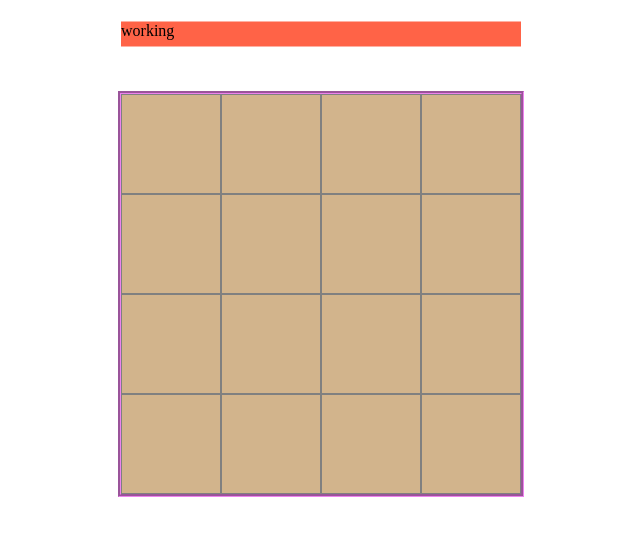
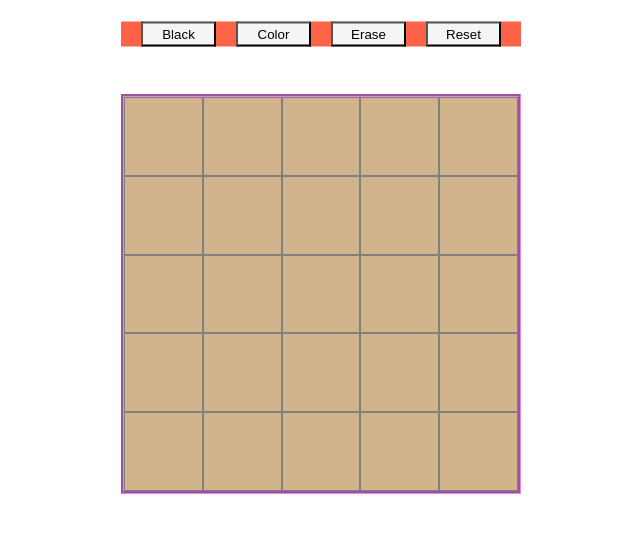
Before and after one commit to lptalty/etch-a-sketch, a plain HTML site: page index.html in a window 1280 px wide. Shown: the part 106-642 px from the top of the page, without its empty margins (319-959 px from the left). Drawn offline with Linux system fonts and the light colour scheme.

Commit message:
Added all of the buttons using JS only. The challenge is to not write anything in HTML, but instead to create all of the elements through the DOM. I think that the JS needs to be cleaned up, though. I don't like the way all of the variables are spread out. It seems sloppy; however, the order that you append elements matters and I'm most concerned that the functionality works at this point. The next step is to allow the user to change the color of the box divs using hover. I will start with black only and then work my way through the other buttons.

```diff
--- a/app.js
+++ b/app.js
@@ -7,13 +7,48 @@ header.innerText = 'Etch-a-Sketch'
 body.append(header)
 
 const buttonContainer = document.createElement("div")
-buttonContainer.setAttribute("id", "buttonContainer")
-buttonContainer.innerText = 'working'
+buttonContainer.setAttribute("class", "buttonContainer")
 body.append(buttonContainer)
 //make the four buttons that will fit inside buttonContainer
 //then each button has to have its own div or is it span? That will determine the action of the program
 
+const blackBtn = document.createElement("button")
+blackBtn.setAttribute("id", "blackBtn")
+blackBtn.innerText = 'Black'
+buttonContainer.append(blackBtn)
 
+const colorBtn = document.createElement("button")
+colorBtn.setAttribute("id", "colorBtn")
+colorBtn.innerText = 'Color'
+buttonContainer.append(colorBtn)
+
+const eraseBtn = document.createElement("button")
+eraseBtn.setAttribute("id", "eraseBtn")
+eraseBtn.innerText = 'Erase'
+buttonContainer.append(eraseBtn)
+
+const resetBtn = document.createElement("button")
+resetBtn.setAttribute("id", "resetBtn")
+resetBtn.innerText = 'Reset'
+buttonContainer.append(resetBtn)
+
+// const colorBtn = document.createElement("button")
+// blackBtn.setAttribute("id", "colorBtn")
+
+// const eraseBtn = document.createElement("button")
+// blackBtn.setAttribute("id", "eraseBtn")
+
+// const resetBtn = document.createElement("button")
+// blackBtn.setAttribute("id", "resetBtn")
+
+
+// buttonContainer.append(blackBtn)
+// buttonContainer.append(colorBtn)
+// buttonContainer.append(eraseBtn)
+// buttonContainer.append(resetBtn)
+
+//i think that this doesn't work because there is no btn black id within my html
+//const blackBtn = buttonContainer.querySelector('#btn-black')
 
 
 //having these commented out for until the the header and buttons are made
@@ -55,4 +90,4 @@ for(x = 0; x < num; x++){
 }
 
 //gridSize(userInput)
-gridSize(4)
+gridSize(5)
--- a/style.css
+++ b/style.css
@@ -1,3 +1,8 @@
+* {
+    margin: 0;
+    padding: 0;
+    box-sizing: border-box;
+}
 #boxDiv{
     background-color: tan;
     /* height: 20px;
@@ -42,7 +47,7 @@ then the grid will always display how I want it to, being the perfect square tha
     font-size: xx-large;
 }
 
-#buttonContainer{
+.buttonContainer{
     background-color: tomato;
     position: absolute;
     transform: translate(-50%, -50%);
@@ -50,4 +55,40 @@ then the grid will always display how I want it to, being the perfect square tha
     left:50%;
     width: 400px;
     height: 25px;
+    display:inline-block;
+    text-align: center;
+    /* padding-top: 10px; */
 }
+
+#blackBtn{
+    background-color: whitesmoke;
+    width: 75px;
+    height: 25px;
+    display: inline-block;
+    margin-right: 20px;
+}
+
+#colorBtn{
+    display: inline-block;
+    width: 75px;
+    height: 25px;
+    background-color: whitesmoke;
+    margin-right: 20px;
+
+}
+#eraseBtn{
+    display: inline-block;
+    width: 75px;
+    height: 25px;
+    background-color: whitesmoke;
+    margin-right: 20px;
+
+}
+
+#resetBtn{
+    display: inline-block;
+    width: 75px;
+    height: 25px;
+    background-color: whitesmoke;
+
+}
```
